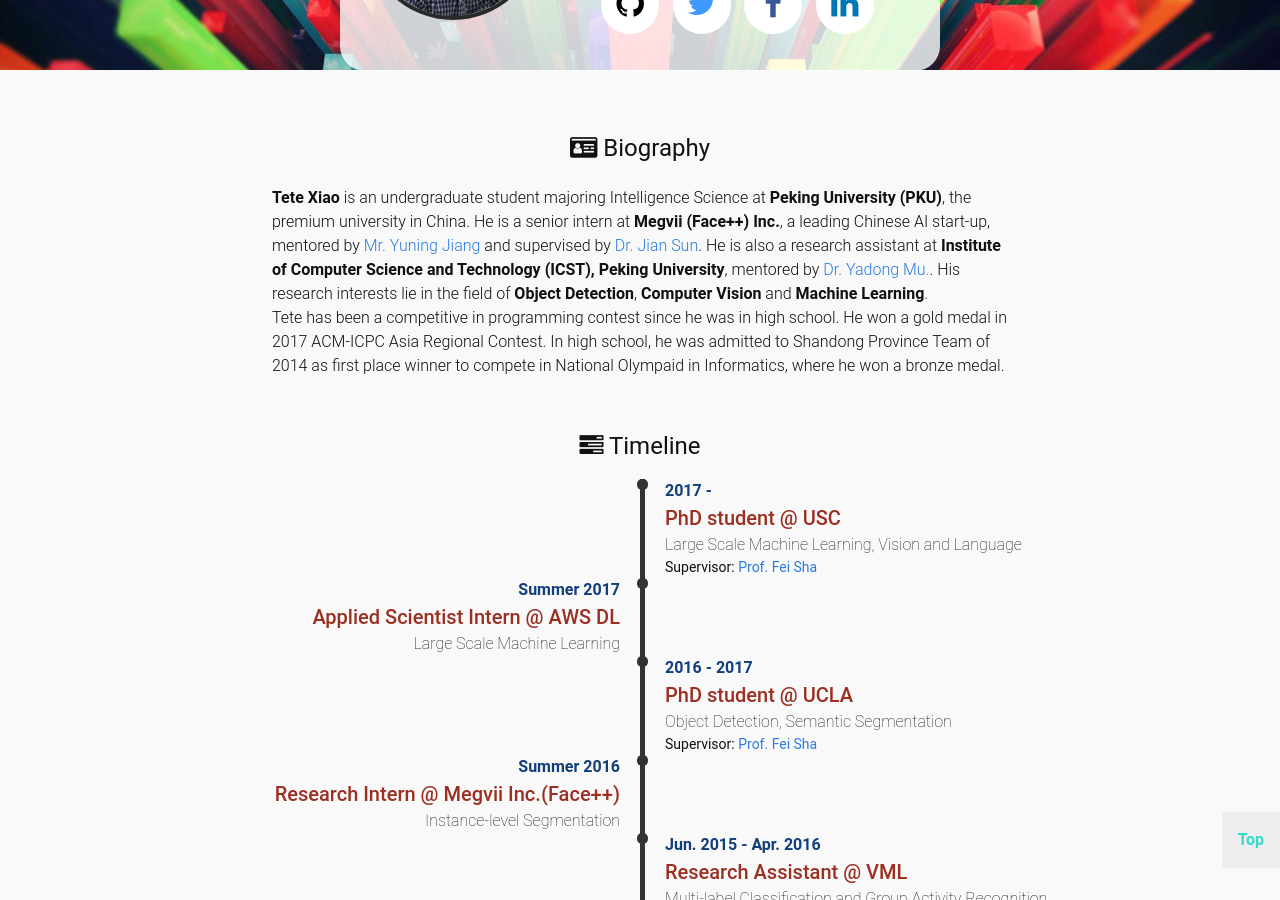
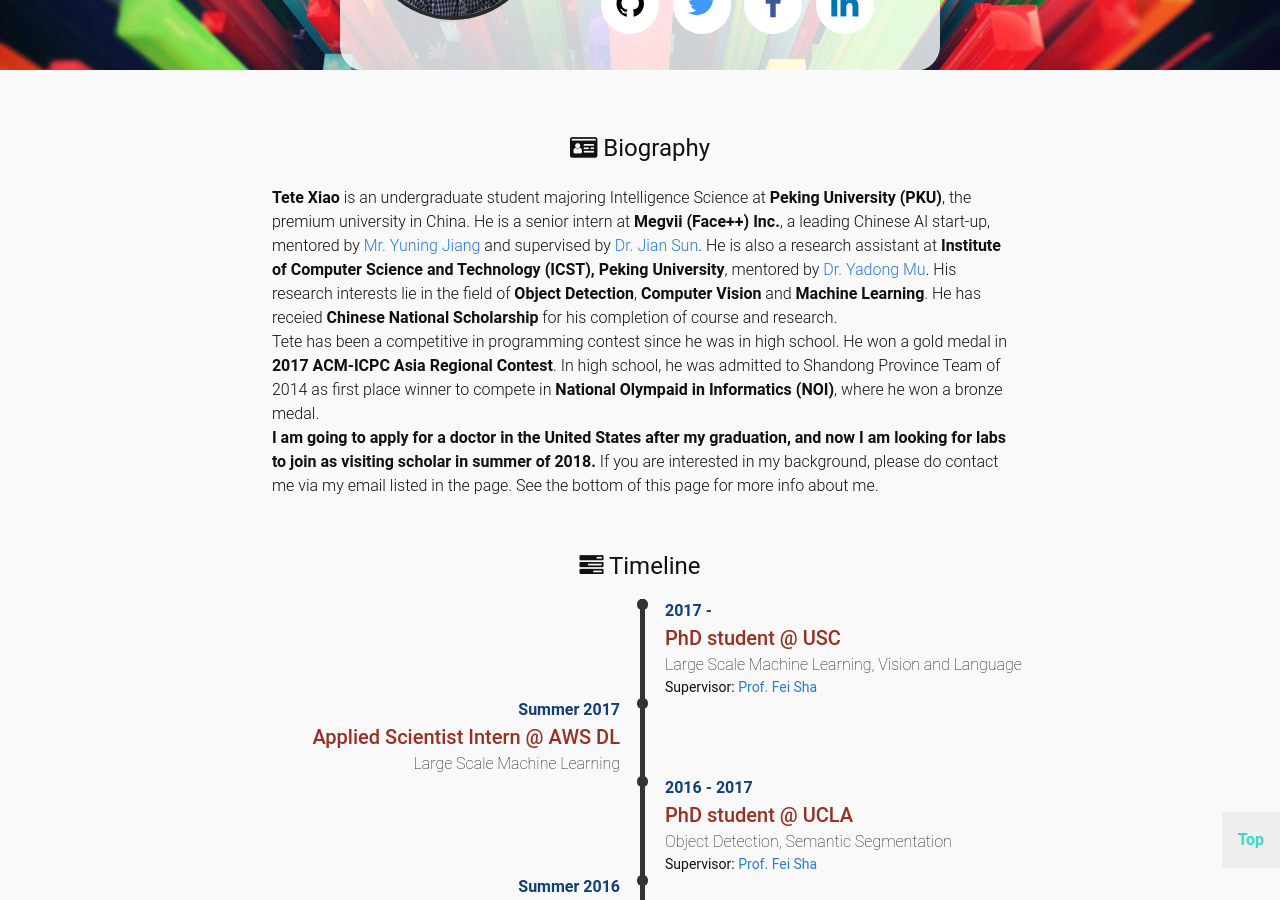
Before and after one commit to Tete-Xiao/Tete-Xiao.github.io, a Jekyll site: the page built from index.html, in a window 1280 px wide and 900 px high, scrolled down 310 px. Built offline with Jekyll 4.4.1, drawn with Linux system fonts in a browser that asks for light colours.

Commit message:
rewrite personal statement

```diff
--- a/_data/bio.yml
+++ b/_data/bio.yml
@@ -8,8 +8,8 @@
   title:    ""
   content:  "<strong>Tete Xiao</strong> is an undergraduate student majoring Intelligence Science at <strong>Peking University (PKU)</strong>, the premium university in China. He is a senior intern at <strong>Megvii (Face++) Inc.</strong>, a leading Chinese AI start-up,
   mentored by <a href='https://scholar.google.com/citations?user=p3z4sVUAAAAJ&hl=zh-CN'>Mr. Yuning Jiang</a> and supervised by
-  <a href='http://www.jiansun.org/'>Dr. Jian Sun</a>. He is also a research assistant at <strong>Institute of Computer Science and Technology (ICST), Peking University</strong>, mentored by <a href='http://www.muyadong.com/'>Dr. Yadong Mu.</a>. His research interests lie in the field of <strong>Object Detection</strong>, <strong>Computer Vision</strong> and <strong>Machine Learning</strong>. <br> Tete has been a competitive in programming contest since he was in high school. He won a gold medal in 2017 ACM-ICPC Asia Regional Contest. In high school, he was admitted to Shandong Province Team of 2014 as first place winner to compete in National Olympaid in Informatics, where he won a bronze medal."
+  <a href='http://www.jiansun.org/'>Dr. Jian Sun</a>. He is also a research assistant at <strong>Institute of Computer Science and Technology (ICST), Peking University</strong>, mentored by <a href='http://www.muyadong.com/'>Dr. Yadong Mu</a>. His research interests lie in the field of <strong>Object Detection</strong>, <strong>Computer Vision</strong> and <strong>Machine Learning</strong>. He has receied <strong>Chinese National Scholarship</strong> for his completion of course and research. <br> Tete has been a competitive in programming contest since he was in high school. He won a gold medal in <strong>2017 ACM-ICPC Asia Regional Contest</strong>. In high school, he was admitted to Shandong Province Team of 2014 as first place winner to compete in <strong>National Olympaid in Informatics (NOI)</strong>, where he won a bronze medal. <br> <strong>I am going to apply for a doctor in the United States after my graduation, and now I am looking for labs to join as visiting scholar in summer of 2018. </strong>If you are interested in my background, please do contact me via my email listed in the page. See the bottom of this page for more info about me."
 short:
   date:
   title:  "In Deep."
-  content: "I am passionte with Machine Learning, Computer Vision as well as Natural Language Processing. I aim to combine <em class='text-grey-bright'>the great power of vision and language</em>."
+  content: "I am passionte with Computer Vision, Natural Language Processing and Machine Learning. I aim to combine <em class='text-grey-bright'>the great power of vision and language</em>."
```
